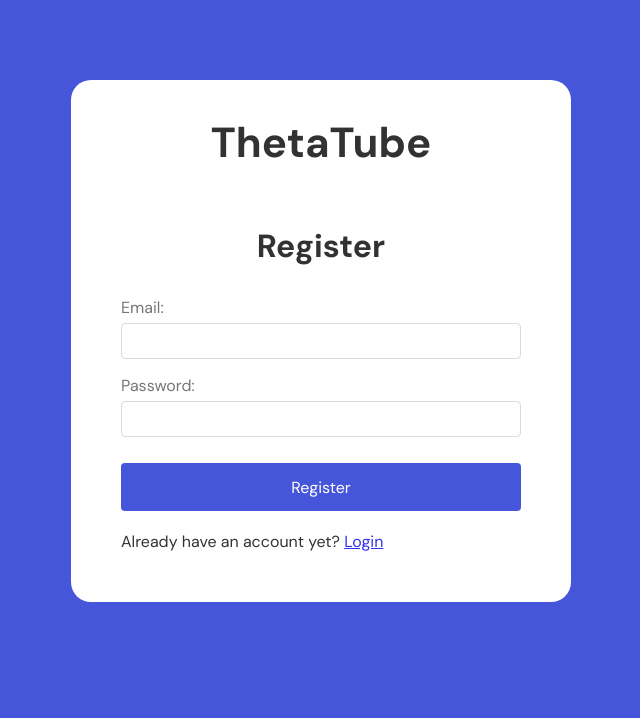
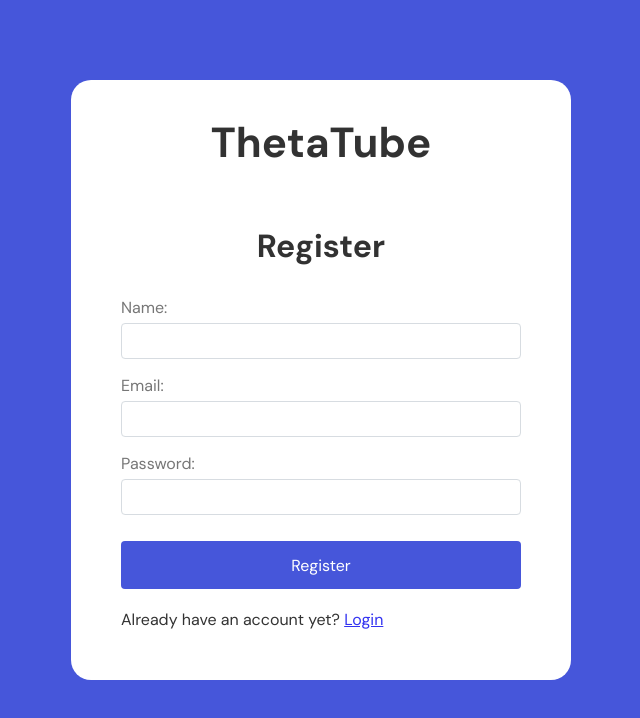
Before and after one commit to dev-newton/thetatube, a React (Create React App) app: page /register in a window 1280 px wide. Shown: the top 718 px of the page, without its empty margins (319-959 px from the left). Built offline with nearby package versions, Linux system fonts and the light colour scheme.

Commit message:
registration flow live

```diff
--- a/src/App.css
+++ b/src/App.css
@@ -183,7 +183,7 @@ button {
   opacity: 0.8;
   width: 100%;
   height: 100vh;
-  padding-top: 80px;
+  padding: 80px 0;
 }
 
 .header-nav.lg {
@@ -398,3 +398,15 @@ input[type="file"] {
   font-size: 42px;
   cursor: pointer;
 }
+
+/* Chrome, Safari, Edge, Opera */
+input::-webkit-outer-spin-button,
+input::-webkit-inner-spin-button {
+  -webkit-appearance: none;
+  margin: 0;
+}
+
+/* Firefox */
+input[type="number"] {
+  -moz-appearance: textfield;
+}
--- a/src/pages/Dashboard.js
+++ b/src/pages/Dashboard.js
@@ -131,7 +131,6 @@ const Dashboard = ({ session }) => {
   };
 
   const handleUploadClick = () => {
-    console.log("here a");
     if (!title) {
       return toast.error("Title cannot be empty!", {
         position: "top-right",
@@ -156,11 +155,8 @@ const Dashboard = ({ session }) => {
       });
     }
 
-    console.log("here b");
     closeModal1();
-    console.log("here c");
     openModal();
-    console.log("here d");
     setLoading(true);
 
     const formData = new FormData();
@@ -180,7 +176,6 @@ const Dashboard = ({ session }) => {
     })
       .then((res) => res.json())
       .then((data) => {
-        console.log("here 1");
         postVideo(title, data.data[0].player_uri);
       })
       .catch((err) => {
@@ -262,6 +257,11 @@ const Dashboard = ({ session }) => {
             <div className="modall-form">
               <h2>Upload new video</h2>
               <Input label="Title" onChange={(e) => setTitle(e.target.value)} />
+              <Input
+                label="Price (Theta)"
+                type="number"
+                onChange={(e) => setTitle(e.target.value)}
+              />
               <label className="label" style={{ display: "block" }}>
                 Video:
               </label>
--- a/src/pages/Register.js
+++ b/src/pages/Register.js
@@ -7,20 +7,87 @@ import Input from "../components/Input/Input";
 import { supabase } from "../supabaseClient";
 
 const Register = () => {
+  const [name, setName] = useState("");
   const [email, setEmail] = useState("");
   const [password, setPassword] = useState("");
   const [loading, setLoading] = useState(false);
 
   const navigate = useNavigate();
 
-  const handleSubmit = async (e) => {
+  const THETA_API_URL = `https://api.infstones.com/theta/mainnet/8b9f679741e34b38a0fea270d518d9d3/thetacli/rpc`;
+
+  const generateRandomNumber = () =>
+    Math.floor(Math.random() * 9) +
+    1 +
+    String(Math.floor(Math.random() * 10 ** 20)).padStart(20, "0");
+
+  const createNewKey = (e) => {
     e.preventDefault();
 
     setLoading(true);
 
+    fetch(THETA_API_URL, {
+      method: "POST",
+      body: JSON.stringify({
+        jsonrpc: "2.0",
+        method: "thetacli.NewKey",
+        params: [{ password: "qwertyuiop" }],
+        id: 1,
+      }),
+      headers: {
+        "Content-Type": "application/json",
+      },
+    })
+      .then((res) => res.json())
+      .then((data) => {
+        unlockKey(data.result.address);
+      })
+      .catch((err) => {
+        console.error(err);
+        setLoading(false);
+      });
+  };
+
+  const unlockKey = (address) => {
+    fetch(THETA_API_URL, {
+      method: "POST",
+      body: JSON.stringify({
+        jsonrpc: "2.0",
+        method: "thetacli.UnlockKey",
+        params: [
+          {
+            address,
+            password: "qwertyuiop",
+          },
+        ],
+        id: 1,
+      }),
+      headers: {
+        "Content-Type": "application/json",
+      },
+    })
+      .then((res) => res.json())
+      .then((data) => {
+        handleSubmit(address);
+      })
+      .catch((err) => {
+        setLoading(false);
+        console.error(err);
+      });
+  };
+
+  const handleSubmit = async (address) => {
     const { data, error } = await supabase.auth.signUp({
       email,
       password,
+      options: {
+        data: {
+          name,
+          theta_address: address,
+          theta_wei_balance: generateRandomNumber(),
+          tfuel_wei_balance: generateRandomNumber(),
+        },
+      },
     });
 
     if (error) {
@@ -57,7 +124,12 @@ const Register = () => {
         <h1 className="header-nav lg">ThetaTube</h1>
         <div className="form-wrapper">
           <h3 className="header-nav">Register</h3>
-          <form onSubmit={handleSubmit}>
+          <form onSubmit={createNewKey}>
+            <Input
+              label="Name"
+              type="text"
+              onChange={(e) => setName(e.target.value)}
+            />
             <Input
               label="Email"
               type="text"
```
